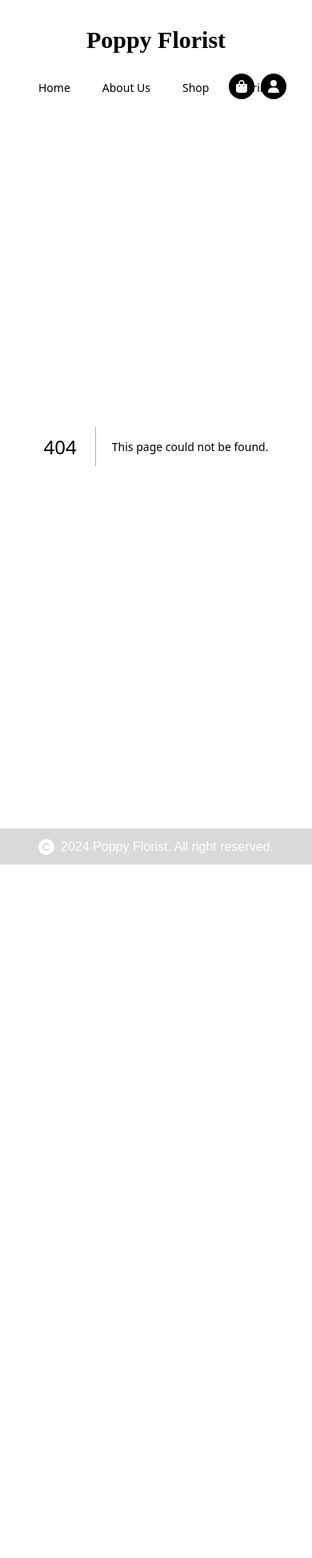
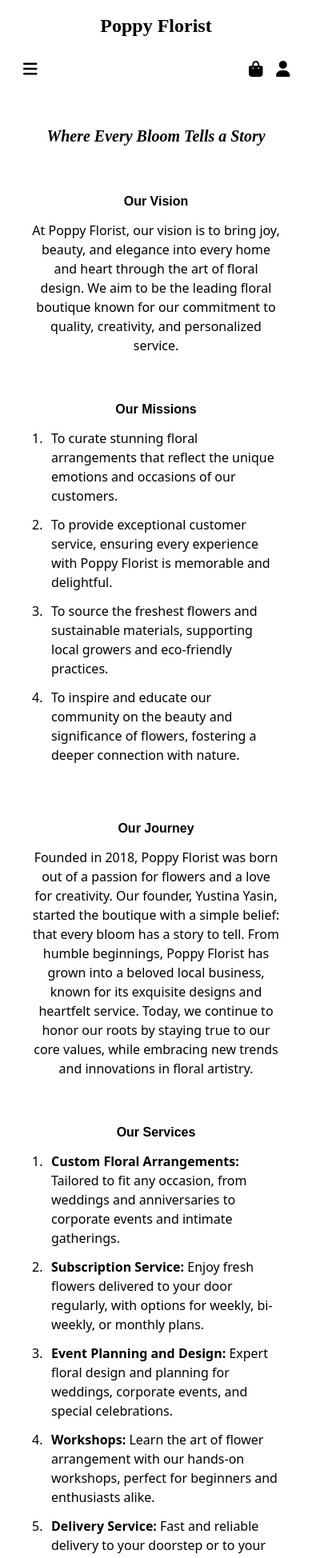
Before and after one commit to yustinayasin/poppy-florist-frontend, a Next.js app: page /about-us in a window 390 px wide. Before the commit this address had no page. Shown: the top 1948 px of the page at 80% size. Before the commit the page ends 1081 px from the top, so only its background shows below. Built offline with nearby package versions, Linux system fonts and the light colour scheme.

Commit message:
feat: add responsive design, new pages of shop and about us

```diff
--- /dev/null
+++ b/app/about-us/page.tsx
@@ -0,0 +1,88 @@
+export default function AboutUs() {
+  return (
+    <section className="about-us flex flex-col justify-center items-center text-center px-10 sm:px-14 md:px-20">
+      <h3 className="text-xl playfair-display-extrabold">
+        Where Every Bloom Tells a Story
+      </h3>
+      <section className="vision mt-14">
+        <h4 className="prompt-semibold mb-3">Our Vision</h4>
+        <p>
+          At Poppy Florist, our vision is to bring joy, beauty, and elegance
+          into every home and heart through the art of floral design. We aim to
+          be the leading floral boutique known for our commitment to quality,
+          creativity, and personalized service.
+        </p>
+      </section>
+      <section className="mission mt-14">
+        <h4 className="prompt-semibold mb-3">Our Missions</h4>
+        <ol className="text-left">
+          <li className="relative pl-6 mb-3 mb-3">
+            <span className="absolute left-0">1.</span>
+            To curate stunning floral arrangements that reflect the unique
+            emotions and occasions of our customers.
+          </li>
+          <li className="relative pl-6 mb-3">
+            <span className="absolute left-0">2.</span>
+            To provide exceptional customer service, ensuring every experience
+            with Poppy Florist is memorable and delightful.
+          </li>
+          <li className="relative pl-6 mb-3">
+            <span className="absolute left-0">3.</span>
+            To source the freshest flowers and sustainable materials, supporting
+            local growers and eco-friendly practices.
+          </li>
+          <li className="relative pl-6 mb-3">
+            <span className="absolute left-0">4.</span>
+            To inspire and educate our community on the beauty and significance
+            of flowers, fostering a deeper connection with nature.
+          </li>
+        </ol>
+      </section>
+      <section className="journey mt-14">
+        <h4 className="prompt-semibold mb-3">Our Journey</h4>
+        <p>
+          Founded in 2018, Poppy Florist was born out of a passion for flowers
+          and a love for creativity. Our founder, Yustina Yasin, started the
+          boutique with a simple belief: that every bloom has a story to tell.
+          From humble beginnings, Poppy Florist has grown into a beloved local
+          business, known for its exquisite designs and heartfelt service.
+          Today, we continue to honor our roots by staying true to our core
+          values, while embracing new trends and innovations in floral artistry.
+        </p>
+      </section>
+      <section className="services mt-14">
+        <h4 className="prompt-semibold mb-3">Our Services</h4>
+        <ol className="text-left">
+          <li className="relative pl-6 mb-3">
+            <span className="absolute left-0">1.</span>
+            <strong>Custom Floral Arrangements:</strong> Tailored to fit any
+            occasion, from weddings and anniversaries to corporate events and
+            intimate gatherings.
+          </li>
+          <li className="relative pl-6 mb-3">
+            <span className="absolute left-0">2.</span>
+            <strong>Subscription Service:</strong> Enjoy fresh flowers delivered
+            to your door regularly, with options for weekly, bi-weekly, or
+            monthly plans.
+          </li>
+          <li className="relative pl-6 mb-3">
+            <span className="absolute left-0">3.</span>
+            <strong>Event Planning and Design:</strong> Expert floral design and
+            planning for weddings, corporate events, and special celebrations.
+          </li>
+          <li className="relative pl-6 mb-3">
+            <span className="absolute left-0">4.</span>
+            <strong>Workshops:</strong> Learn the art of flower arrangement with
+            our hands-on workshops, perfect for beginners and enthusiasts alike.
+          </li>
+          <li className="relative pl-6 mb-3">
+            <span className="absolute left-0">5.</span>
+            <strong>Delivery Service:</strong> Fast and reliable delivery to
+            your doorstep or to your loved ones, ensuring your flowers arrive
+            fresh and beautiful.
+          </li>
+        </ol>
+      </section>
+    </section>
+  );
+}
--- a/app/footer.tsx
+++ b/app/footer.tsx
@@ -4,11 +4,14 @@ import { faCopyright } from "@fortawesome/free-solid-svg-icons";
 export function Footer() {
   return (
     <footer
-      className="flex flex-row items-center justify-center text-center text-white mt-14"
+      className="flex flex-row w-full items-center justify-center text-center text-white mt-14"
       style={{ height: "45px", backgroundColor: "#D9D9D9" }}
     >
-      <FontAwesomeIcon className="w-5 h-5 text-white" icon={faCopyright} />
-      <span className="prompt-medium ml-2">
+      <FontAwesomeIcon
+        className="sm:w-5 sm:h-5 text-white"
+        icon={faCopyright}
+      />
+      <span className="prompt-medium ml-2 text-xs sm:text-sm">
         2024 Poppy Florist. All right reserved.
       </span>
     </footer>
--- a/app/globals.css
+++ b/app/globals.css
@@ -3,11 +3,13 @@
 @tailwind utilities;
 
 @import url("https://fonts.googleapis.com/css2?family=Prompt:ital,wght@0,100;0,200;0,300;0,400;0,500;0,600;0,700;0,800;0,900;1,100;1,200;1,300;1,400;1,500;1,600;1,700;1,800;1,900&family=Yeseva+One&display=swap");
+@import url("https://fonts.googleapis.com/css2?family=Playfair+Display:ital,wght@0,400..900;1,400..900&display=swap");
 
 :root {
   --foreground-rgb: 0, 0, 0;
   --background-start-rgb: 214, 219, 220;
   --background-end-rgb: 255, 255, 255;
+  min-height: 100vh;
 }
 
 /* @media (prefers-color-scheme: dark) {
@@ -43,6 +45,12 @@ body {
   font-style: normal;
 }
 
+.prompt-regular {
+  font-family: "Prompt", system-ui;
+  font-weight: 400;
+  font-style: normal;
+}
+
 .prompt-medium {
   font-family: "Prompt", sans-serif;
   font-weight: 500;
@@ -58,3 +66,14 @@ body {
 .btn-hover {
   opacity: 100;
 }
+
+.menu li:hover {
+  background-color: rgb(226 232 240);
+}
+
+.playfair-display-extrabold {
+  font-family: "Playfair Display", serif;
+  font-optical-sizing: auto;
+  font-weight: 700;
+  font-style: italic;
+}
--- a/app/layout.tsx
+++ b/app/layout.tsx
@@ -9,12 +9,15 @@ export default function RootLayout({
 }>) {
   return (
     <html lang="en">
-      <body className="min-h-screen w-screen mt-8">
-        <h1 className="yeseva-one-regular text-3xl text-center mb-4 ">
-          Poppy Florist
-        </h1>
+      <meta
+        name="viewport"
+        content="width=device-width, initial-scale=1.0"
+      ></meta>
+      <body className="min-h-screen w-screen relative pt-4 sm:pt-8 flex flex-col justify-between">
         <Navbar />
-        <main>{children}</main>
+        <main className="flex flex-col justify-center items-center">
+          {children}
+        </main>
         <Footer />
       </body>
     </html>
--- a/app/navbar.tsx
+++ b/app/navbar.tsx
@@ -1,44 +1,85 @@
+"use client";
+
 import { FontAwesomeIcon } from "@fortawesome/react-fontawesome";
-import { faBagShopping, faUser } from "@fortawesome/free-solid-svg-icons";
+import {
+  faBagShopping,
+  faUser,
+  faBars,
+  faXmark,
+} from "@fortawesome/free-solid-svg-icons";
+import React, { useState } from "react";
 
 export function Navbar() {
+  const [navActive, setNavActive] = useState(true);
+
   return (
-    <nav className="flex flex-row w-full items-center justify-center relative px-5 sticky top-0 bg-white z-50">
-      <ul className="menu flex flex-row w-96 content-around justify-around">
-        <li>
-          <a href="#home">Home</a>
+    <section className="flex flex-col justify-center items-center w-full mb-10 bg-white">
+      <a
+        href="/"
+        className="yeseva-one-regular text-center mb-2 text-2xl sm:text-3xl sm:mb-4"
+      >
+        Poppy Florist
+      </a>
+      <nav className="flex flex-row w-full px-5 py-3 md:py-0 sticky top-0 z-50 justify-between items-center md:justify-center">
+        <button
+          className="bars-menu h-9 w-9 text-center flex items-center justify-center md:absolute md:invisible rounded-full bg-white hover:bg-black text-black hover:text-white"
+          onClick={() => setNavActive(!navActive)}
+        >
+          <FontAwesomeIcon
+            className={`text-xl ${
+              navActive ? "sticky block" : "absolute hidden"
+            }`}
+            icon={faBars}
+          />
+          <FontAwesomeIcon
+            className={`text-xl ${
+              navActive ? "absolute hidden" : "sticky block"
+            }`}
+            icon={faXmark}
+          />
+        </button>
+        <ul
+          className={`menu absolute md:static md:visible rounded-xl p-3 flex flex-column top-16 w-56 bg-white shadow-lg md:shadow-none border border-solid border-gray-200 md:border-none md:rounded-none md:flex-row md:w-96 md:content-around md:justify-around ${
+            navActive ? "invisible" : "visible"
+          }`}
+        >
+          <li className="rounded-xl md:rounded-lg">
+            <a href="/" className="block text-center text-lg py-3">
+              Home
+            </a>
           </li>
-        <li>
-          <a href="#about-us">About Us</a>
+          <li className="rounded-xl md:rounded-lg">
+            <a href="/about-us" className="block text-lg text-center py-3">
+              About Us
+            </a>
           </li>
-        <li>
-          <a href="#services">Shop</a>
+          <li className="rounded-xl md:rounded-lg">
+            <a href="/shop" className="block text-lg text-center py-3">
+              Shop
+            </a>
           </li>
-        <li>
-          <a href="#contact">Hiring</a>
+          <li className="rounded-xl">
+            <a href="#contact" className="block text-lg text-center py-3">
+              Hiring
+            </a>
           </li>
         </ul>
-      <ul className="personal flex flex-row w-[4.5rem] justify-between absolute right-8 top-2">
-        <li className="w-8 h-8 rounded-2xl bg-black">
-          <a
-            href="#bag"
-            className="h-full p-0 m-0 text-center flex justify-center items-center"
-          >
-            <FontAwesomeIcon
-              className="w-4 h-4 text-white"
-              icon={faBagShopping}
-            />
-          </a>
+        <ul className="personal flex flex-row justify-between md:absolute md:right-8 md:top-6">
+          <li className="w-full h-full p-2 rounded-full text-xl bg-white hover:bg-black text-black hover:text-white">
+            <button className="h-full w-full p-0 m-0 text-center flex justify-center items-center">
+              <FontAwesomeIcon className="text-xl" icon={faBagShopping} />
+            </button>
           </li>
-        <li className="w-8 h-8 rounded-2xl bg-black">
+          <li className="w-full h-full p-2 rounded-full bg-white hover:bg-black text-black hover:text-white">
             <a
               href="#profile"
               className="h-full p-0 m-0 text-center flex justify-center items-center"
             >
-            <FontAwesomeIcon className="w-4 h-4 text-white" icon={faUser} />
+              <FontAwesomeIcon className="text-xl" icon={faUser} />
             </a>
           </li>
         </ul>
       </nav>
+    </section>
   );
 }
--- /dev/null
+++ b/app/shop/card.tsx
@@ -0,0 +1,46 @@
+"use client";
+
+import Image from "next/image";
+import { StaticImageData } from "next/image";
+import React, { useState } from "react";
+
+interface CardProps {
+  imageSource: StaticImageData | string;
+  productName: string;
+  productPrice: string;
+}
+
+export default function Card({
+  imageSource,
+  productName,
+  productPrice,
+}: CardProps) {
+  const [btnHover, setBtnHover] = useState(false);
+
+  return (
+    <div className="card w-[200px] mb-4 shadow-lg h-[335px] lg:w-[250px] lg:h-[435px] rounded-2xl bg-white flex flex-column justify-around items-center">
+      <section
+        className="products-image relative"
+        onMouseEnter={() => setTimeout(() => setBtnHover(true), 100)}
+        onMouseLeave={() => setTimeout(() => setBtnHover(false), 50)}
+      >
+        <button
+          className={`absolute border border-solid text-sm border-gray-200 top-1/2 left-1/2 transform -translate-x-1/2 -translate-y-1/2 py-3 px-5 w-max rounded-xl bg-black opacity-70 hover:opacity-100 z-50 text-white ${
+            btnHover ? "visible" : "invisible"
+          }`}
+        >
+          Add To Chart
+        </button>
+        <Image
+          src={imageSource}
+          alt="Photo of the product"
+          className="rounded-2xl h-[248px] lg:h-[338px] object-cover hover:cursor-pointer"
+        />
+      </section>
+      <p className="product-name prompt-medium text-base">{productName}</p>
+      <p className="product-price prompt-regular text-sm text-slate-600">
+        {productPrice}
+      </p>
+    </div>
+  );
+}
--- /dev/null
+++ b/app/shop/page.tsx
@@ -0,0 +1,24 @@
+import Card from "./card";
+import Product1 from "./../../public/product-1.jpg";
+
+export default function Shop() {
+  return (
+    <section className="products flex flex-col justify-center items-center sm:grid sm:grid-cols-2 sm:gap-14 md:grid-cols-3">
+      <Card
+        imageSource={Product1}
+        productName="Gerbera"
+        productPrice="Rp 16.000"
+      />
+      <Card
+        imageSource={Product1}
+        productName="Gerbera"
+        productPrice="Rp 16.000"
+      />
+      <Card
+        imageSource={Product1}
+        productName="Gerbera"
+        productPrice="Rp 16.000"
+      />
+    </section>
+  );
+}
```
Also changed, not shown: app/page.tsx (+9 -13 lines), public/product-1.jpg (added). Lines whose indentation alone changed are shown as unchanged.
